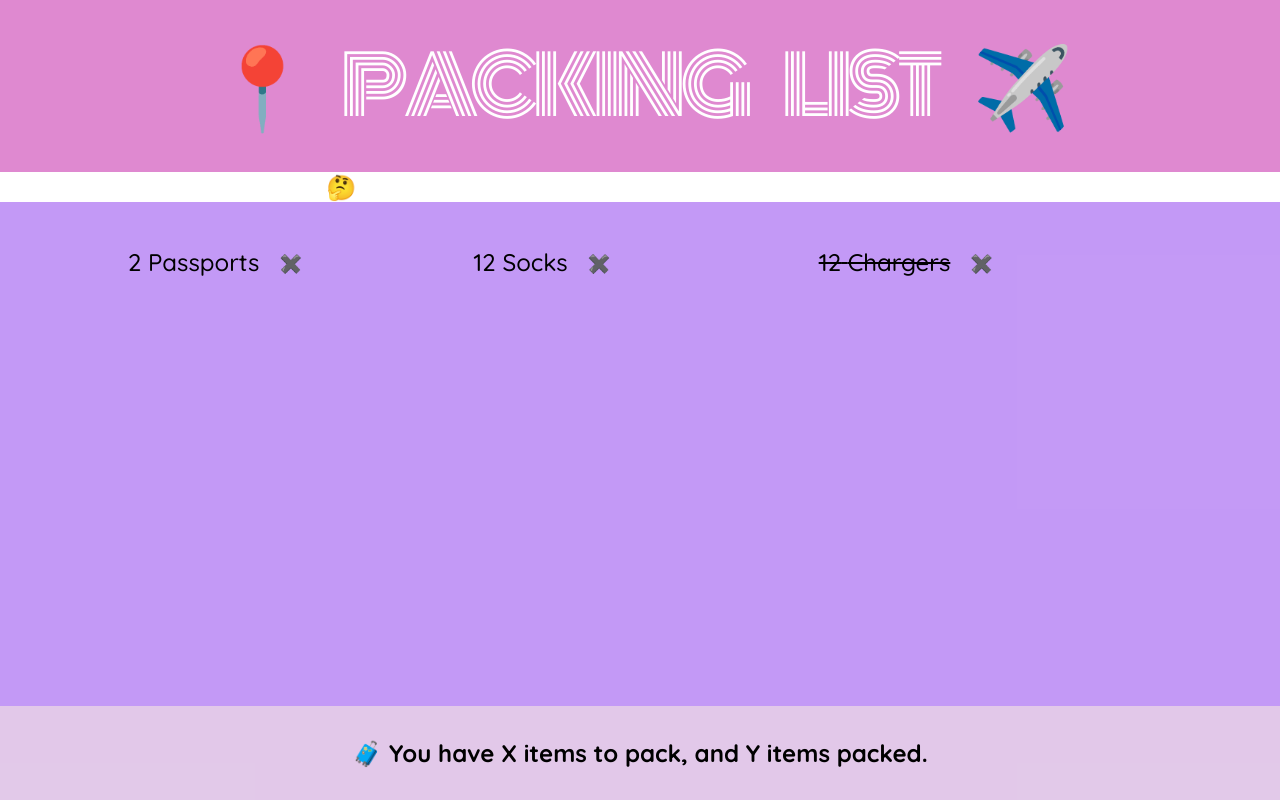
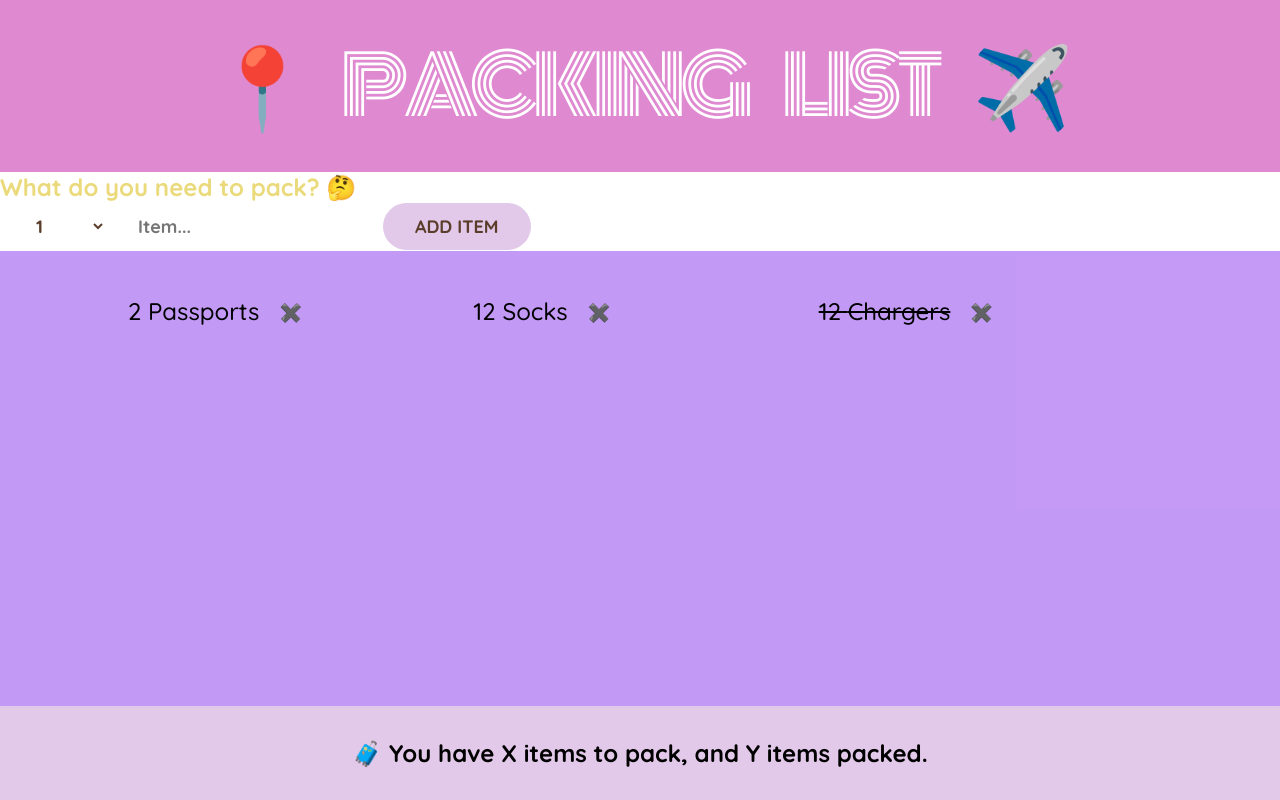
Before and after one commit to habiba2m/travel-list, a React (Create React App) app: page / in a window 1280 px wide. Built offline with nearby package versions, Linux system fonts and the light colour scheme.

Commit message:
add form

```diff
--- a/src/App.tsx
+++ b/src/App.tsx
@@ -1,4 +1,5 @@
 import React from "react";
+import { useState } from "react";
 
 const initialItems = [
   { id: 1, description: "Passports", quantity: 2, packed: false },
@@ -22,10 +23,50 @@ function Logo() {
 }
 
 function Form() {
+  const [itemName, setItemName] = useState<string>("");
+  const [itemQuantity, setItemQuantity] = useState<number>(1);
+
+  function handleSubmit(e) {
+    e.preventDefault();
+    if (!itemName) return;
+    type Item = {
+      id: number;
+      description: string;
+      quantity: number;
+      packed: boolean;
+    };
+    const newItem: Item = {
+      id: Date.now(),
+      description: itemName,
+      quantity: itemQuantity,
+      packed: false,
+    };
+    console.log(newItem);
+    setItemName("");
+    setItemQuantity(1);
+  }
+
   return (
-    <div className="add-form">
-      <h3>What do you need to pack? 🤔</h3>
-    </div>
+    <form className="add-form" onSubmit={handleSubmit}>
+      <h3 className="form-question">What do you need to pack? 🤔</h3>
+      <select
+        value={itemQuantity}
+        onChange={(e) => setItemQuantity(Number(e.target.value))}
+      >
+        {Array.from({ length: 20 }, (_, i) => i + 1).map((i) => (
+          <option value={i} key={i}>
+            {i}
+          </option>
+        ))}
+      </select>
+      <input
+        type="text"
+        placeholder="Item..."
+        value={itemName}
+        onChange={(e) => setItemName(e.target.value)}
+      />
+      <button type="submit">Add Item</button>
+    </form>
   );
 }
 
@@ -34,7 +75,7 @@ function PackingList() {
     <div className="list">
       <ul>
         {initialItems.map((item) => (
-          <Item item={item} />
+          <Item item={item} key={item.id} />
         ))}
       </ul>
     </div>
```
